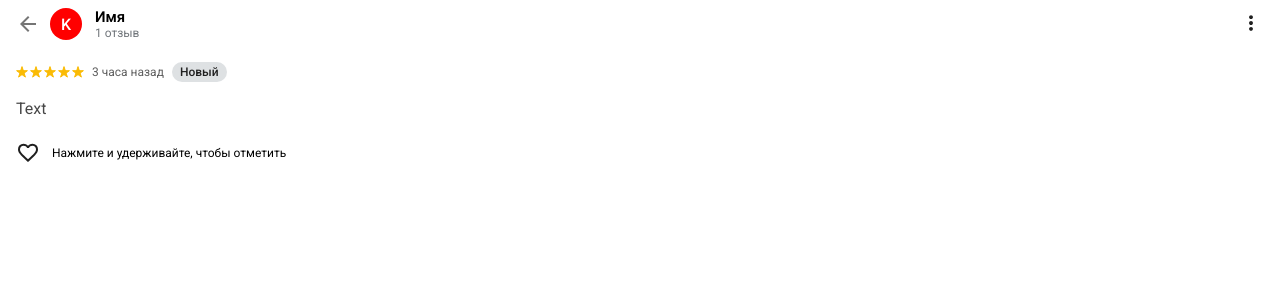
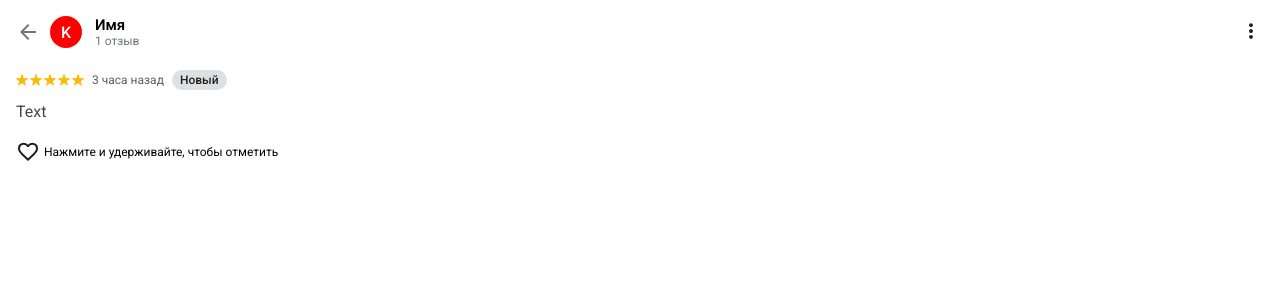
Before and after one commit to dtsymbalenko/sky_lounge, a React (Create React App) app: page / in a window 1280 px wide. Shown: the top 300 px of the page. Built offline with nearby package versions, Linux system fonts and the light colour scheme; the HTML template or start-up script is replaced by a standard one.

Commit message:
Add new styles

```diff
--- a/src/App.css
+++ b/src/App.css
@@ -1,5 +1,5 @@
 .wrapper {
-    padding:  8px 16px;
+    padding:  16px 16px 30px;
     height: 100vh;
 }
 
@@ -75,7 +75,7 @@
 }
 
 .review {
-    margin: 15px 0 20px;
+    margin: 10px 0 16px;
     font-size: 16px;
     line-height: 1.5;
     color: #474747;
@@ -154,5 +154,5 @@
     font-size: 12px;
     display: flex;
     align-items: center;
-    gap: 12px;
+    gap: 4px;
 }
```
